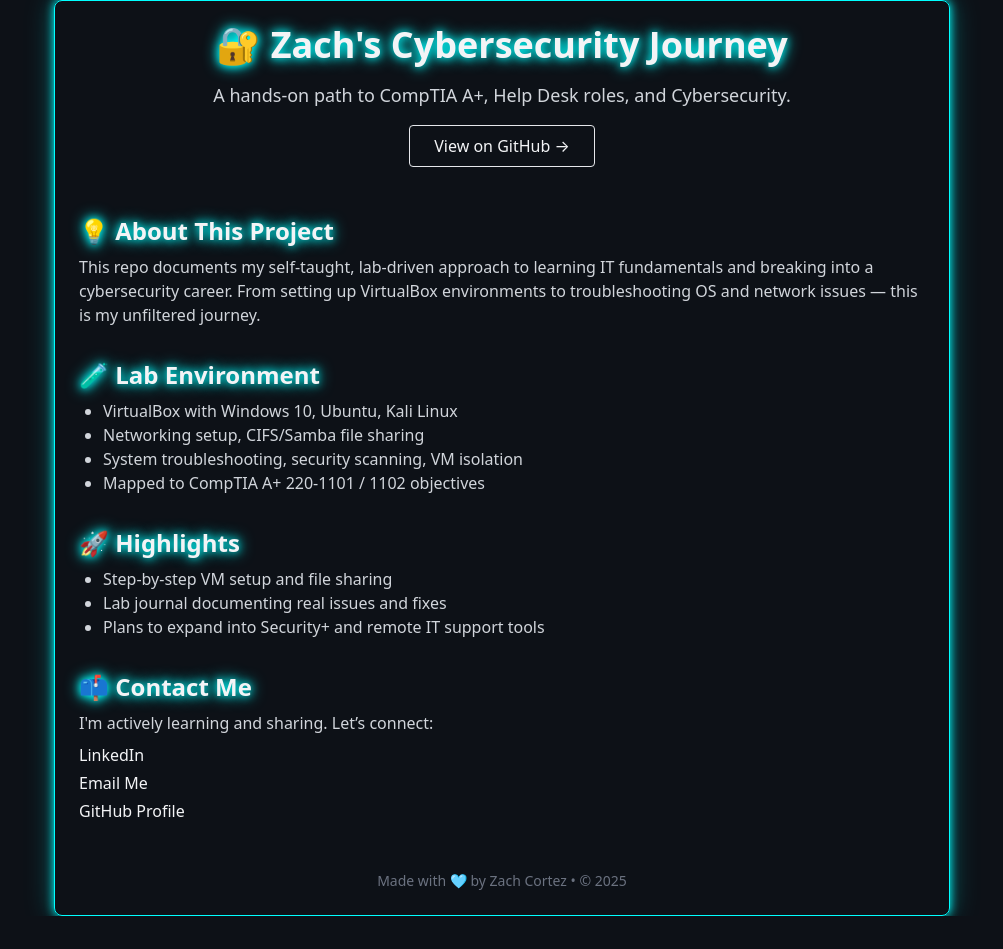
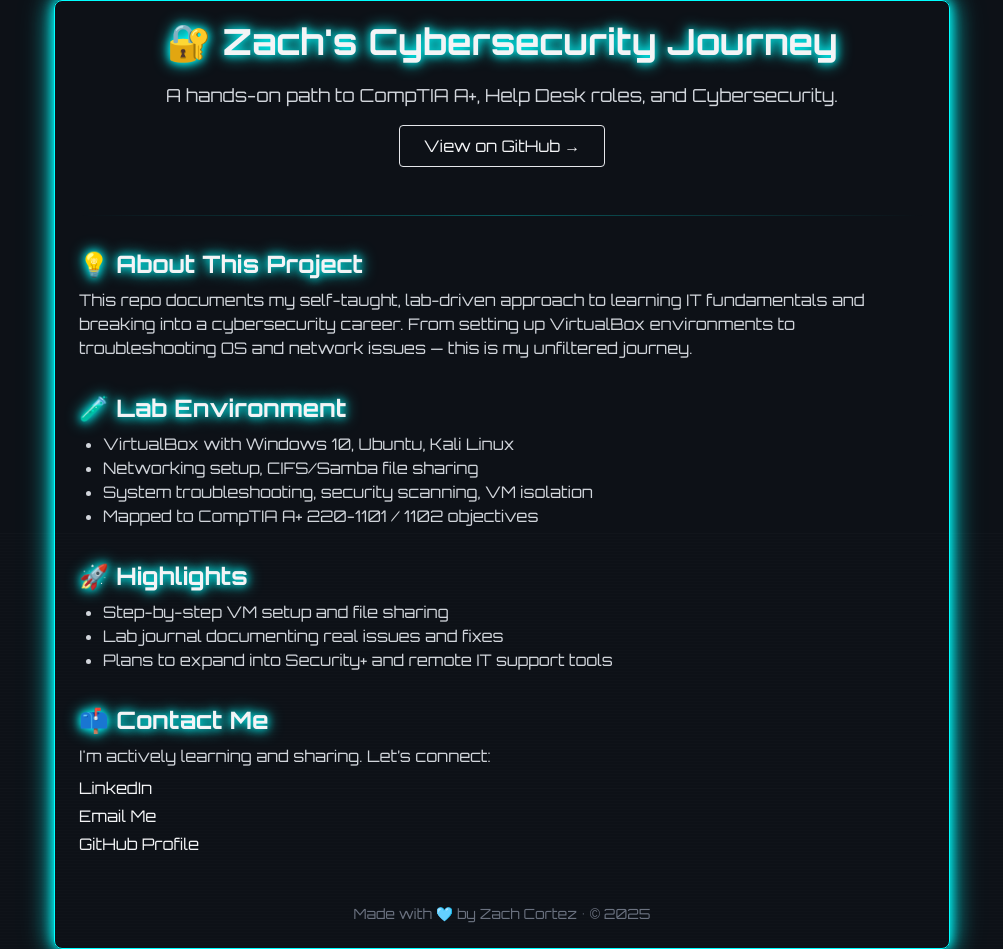
Before and after one commit to ZachCortez/CybersecurityJourney, a plain HTML site: page index.html in a window 1280 px wide. Shown: the whole page, without its empty margins (138-1141 px from the left). Before the commit the page ends 916 px from the top, so only its background shows below. Drawn offline with nearby package versions, Linux system fonts and the light colour scheme.

Commit message:
Update index.html

```diff
--- a/index.html
+++ b/index.html
@@ -4,37 +4,106 @@
   <meta charset="UTF-8" />
   <meta name="viewport" content="width=device-width, initial-scale=1.0"/>
   <title>Zach's Cybersecurity Journey</title>
+
+  <!-- Tailwind CSS CDN -->
   <link href="https://cdn.jsdelivr.net/npm/tailwindcss@2.2.19/dist/tailwind.min.css" rel="stylesheet"/>
+
+  <!-- Orbitron Font for Futuristic Look -->
+  <link href="https://fonts.googleapis.com/css2?family=Orbitron:wght@400;700&display=swap" rel="stylesheet" />
+
   <style>
     body {
       background-color: #0d1117;
+      color: #c9d1d9;
+      font-family: 'Orbitron', sans-serif;
+      position: relative;
+      overflow-x: hidden;
     }
 
+    /* Glowing border effect */
     .glow-border {
       border: 1px solid #0ff;
       box-shadow: 0 0 10px #0ff, 0 0 20px #0ff2, 0 0 30px #0ff4;
+      animation: pulseGlow 3s ease-in-out infinite;
     }
 
+    @keyframes pulseGlow {
+      0%, 100% {
+        box-shadow: 0 0 10px #0ff, 0 0 20px #0ff2, 0 0 30px #0ff4;
+      }
+      50% {
+        box-shadow: 0 0 12px #0ff, 0 0 24px #0ff, 0 0 36px #0ff6;
+      }
+    }
+
+    /* Glowing text */
     .glow-text {
       text-shadow: 0 0 8px #0ff, 0 0 16px #0ff;
     }
 
+    /* Link hover glow */
     a.glow-link {
       transition: all 0.3s ease;
     }
 
     a.glow-link:hover {
       background-color: #0ff;
-    color: #111;
+      color: #0d1117;
       box-shadow: 0 0 10px #0ff, 0 0 20px #0ff;
     }
+
+    /* Floating animation */
+    .floating {
+      animation: float 3s ease-in-out infinite;
+    }
+
+    @keyframes float {
+      0%, 100% { transform: translateY(0); }
+      50% { transform: translateY(-4px); }
+    }
+
+    /* Scanline overlay */
+    body::before {
+      content: "";
+      position: fixed;
+      top: 0; left: 0;
+      width: 100%;
+      height: 100%;
+      background: repeating-linear-gradient(
+        to bottom,
+        rgba(255, 255, 255, 0.02),
+        rgba(255, 255, 255, 0.02) 1px,
+        transparent 1px,
+        transparent 3px
+      );
+      z-index: 0;
+      pointer-events: none;
+      animation: scan 6s linear infinite;
+    }
+
+    @keyframes scan {
+      0% {
+        transform: translateY(-100%);
+      }
+      100% {
+        transform: translateY(100%);
+      }
+    }
+
+    /* Add subtle glowing divider */
+    .glow-divider {
+      height: 1px;
+      background: linear-gradient(to right, transparent, #0ff, transparent);
+      opacity: 0.3;
+      margin: 2rem 0;
+    }
   </style>
+</head>
 
-</head>
-<body class="text-gray-100 font-sans leading-normal tracking-normal">
-  <div class="max-w-4xl mx-auto p-6 border border-teal-400 glow-border rounded-lg">
+<body class="leading-normal tracking-normal text-gray-100 z-10 relative">
+  <div class="max-w-4xl mx-auto p-6 glow-border rounded-lg backdrop-blur-sm z-10 relative">
     <header class="mb-12 text-center">
-      <h1 class="text-4xl font-bold mb-4 text-teal-400 glow-text">🔐 Zach's Cybersecurity Journey</h1>
+      <h1 class="text-4xl font-bold mb-4 text-teal-400 glow-text floating">🔐 Zach's Cybersecurity Journey</h1>
       <p class="text-lg text-gray-300">
         A hands-on path to CompTIA A+, Help Desk roles, and Cybersecurity.
       </p>
@@ -42,6 +111,8 @@
         View on GitHub →
       </a>
     </header>
+
+    <div class="glow-divider"></div>
 
     <section class="space-y-8">
       <div>
```
Lines whose indentation alone changed are shown as unchanged.
